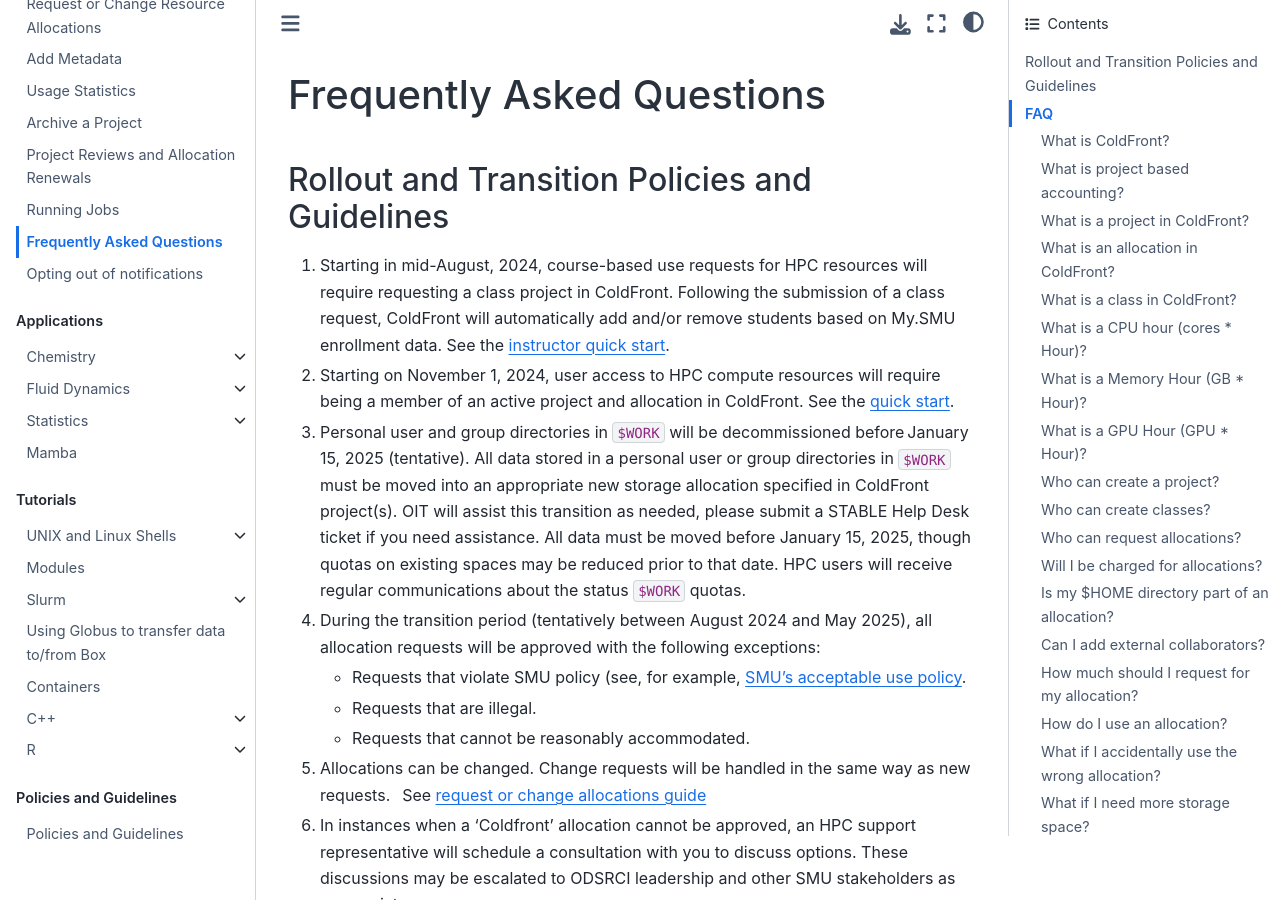
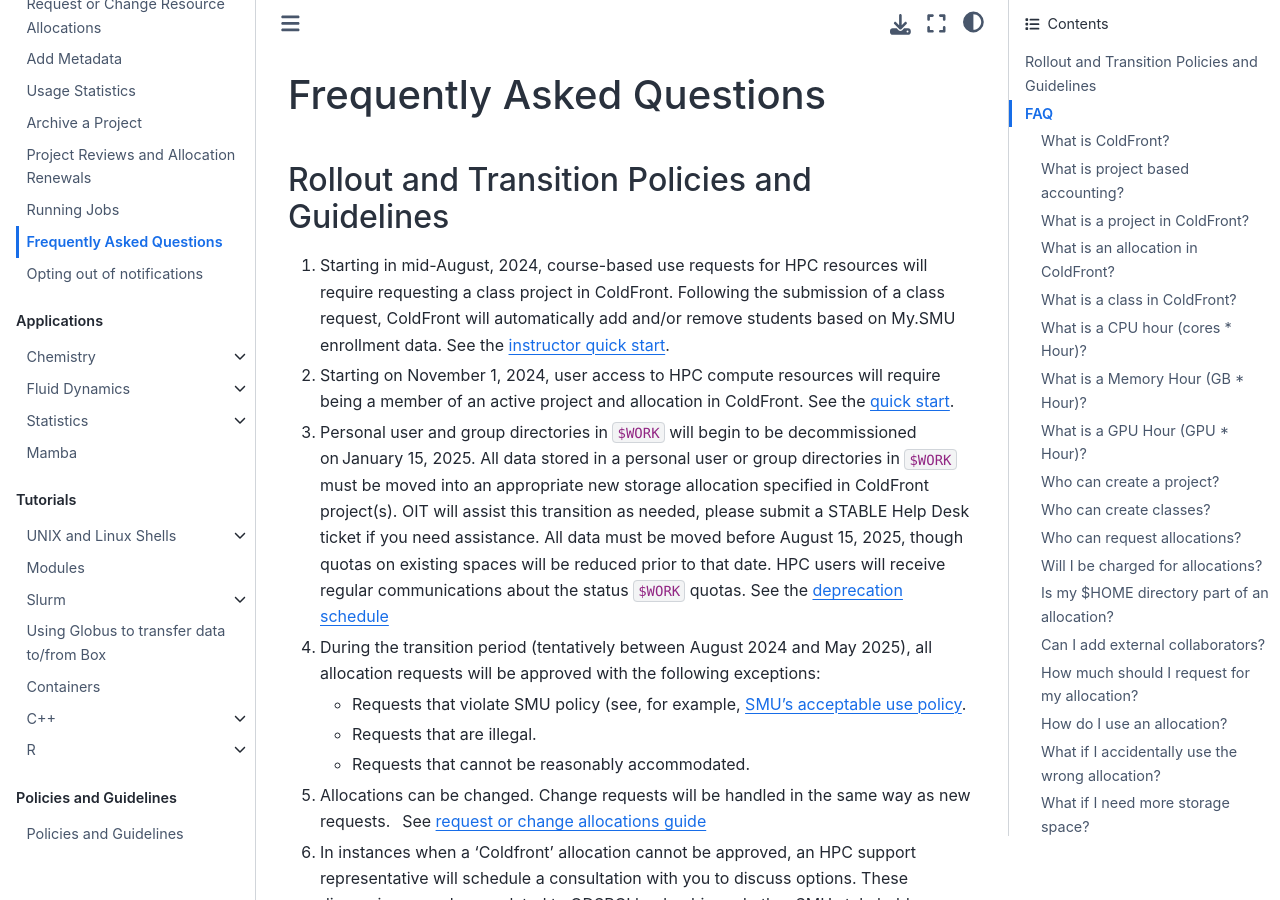
Before and after one commit to SouthernMethodistUniversity/hpc_docs, a Jupyter Book: the page built from docs/coldfront/faq.md, in a window 1280 px wide and 900 px high. Built offline with Jupyter Book 1.0.4 settings and Sphinx 7.4.7 and the Sphinx Book theme 1.1.4, drawn with Linux system fonts in a browser that asks for light colours.

Commit message:
Update faq.md

```diff
--- a/docs/coldfront/faq.md
+++ b/docs/coldfront/faq.md
@@ -9,11 +9,11 @@
 2. Starting on November 1, 2024, user access to HPC compute resources will require being a member of an active project and allocation in ColdFront.
 See the [quick start](quick_start.md).
 
-3. Personal user and group directories in `$WORK` will be decommissioned before January 15, 2025 (tentative).
+3. Personal user and group directories in `$WORK` will begin to be decommissioned on January 15, 2025.
 All data stored in a personal user or group directories in `$WORK` must be moved into an appropriate new storage allocation specified in ColdFront project(s).
 OIT will assist this transition as needed, please submit a STABLE Help Desk ticket if you need assistance.
-All data must be moved before January 15, 2025, though quotas on existing spaces may be reduced prior to that date.
-HPC users will receive regular communications about the status `$WORK` quotas.
+All data must be moved before August 15, 2025, though quotas on existing spaces will be reduced prior to that date.
+HPC users will receive regular communications about the status `$WORK` quotas. See the [deprecation schedule](../work_deprecation.md)
 
 4. During the transition period (tentatively between August 2024 and May 2025), all allocation requests will be approved with the following exceptions:
     * Requests that violate SMU policy (see, for example,  [SMU's acceptable use policy](https://www.smu.edu/policy/8-information-technology/8-1-acceptable-use).
```
